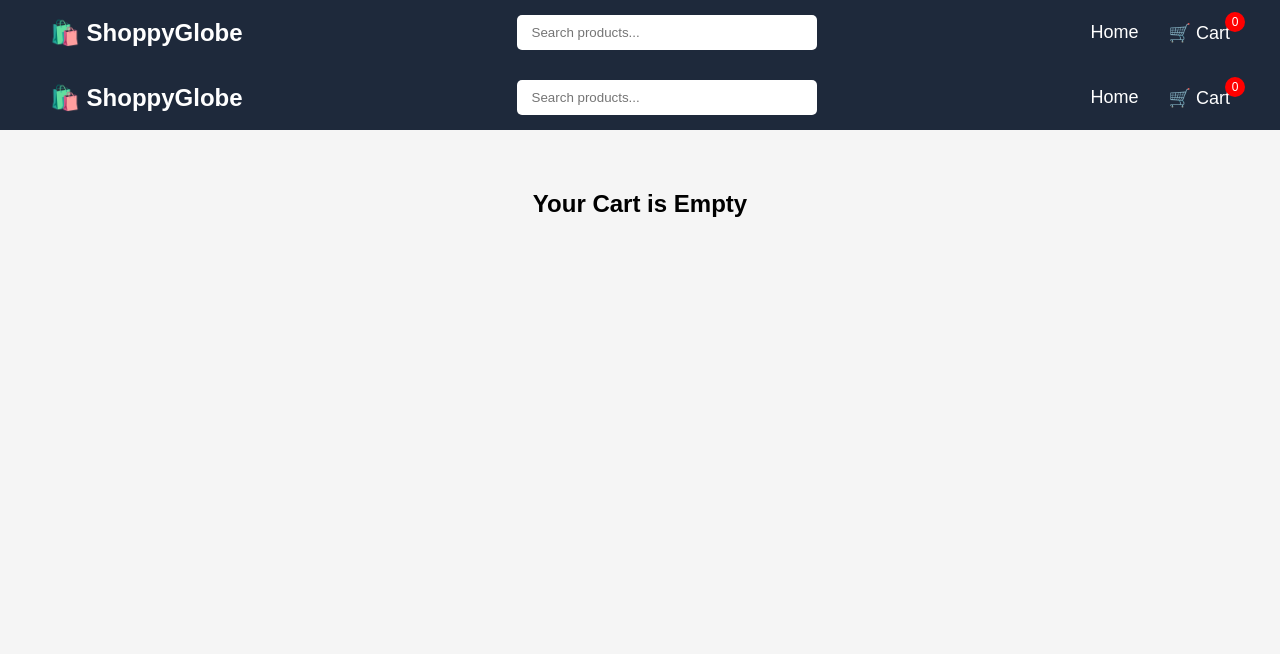
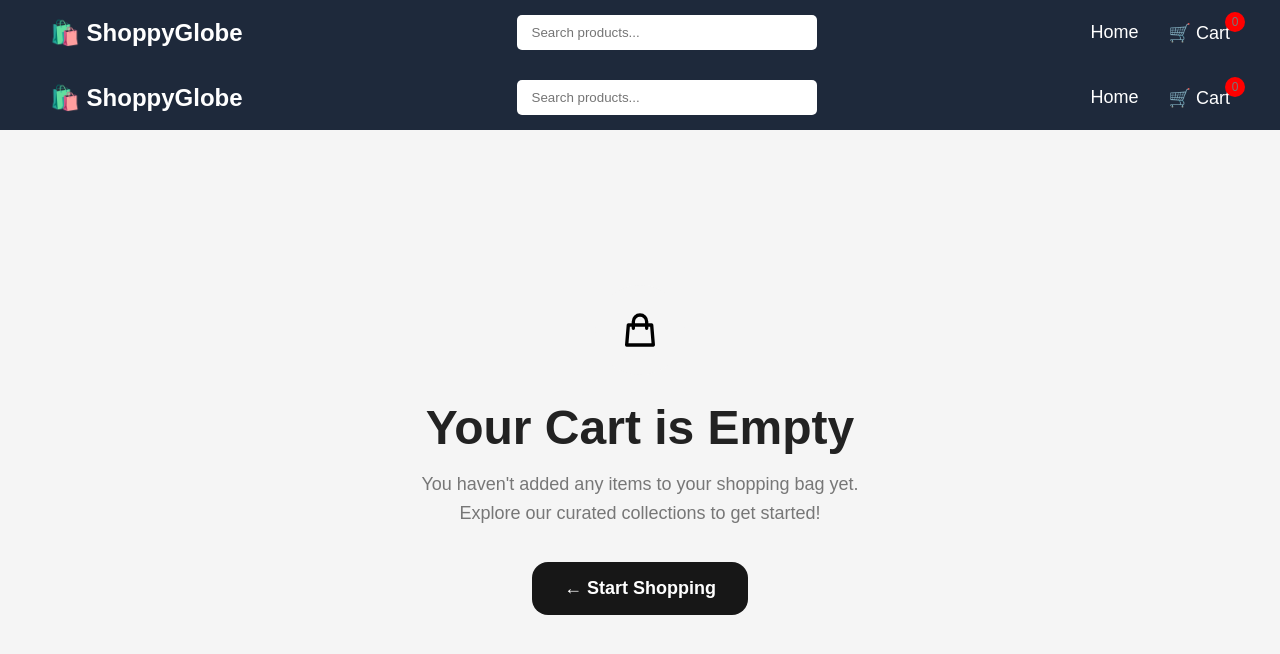
Before and after one commit to Archanasingh27/E-commerce-ShoppyGlobe-, a React (Vite) app: page /cart in a window 1280 px wide. Shown: the top 654 px of the page. Built offline with nearby package versions, Linux system fonts and the light colour scheme.

Commit message:
update css of cart

```diff
--- a/src/components/Cart/Cart.css
+++ b/src/components/Cart/Cart.css
@@ -1,4 +1,4 @@
-.cart-item {
+/* .cart-item {
 
     display: flex;
 
@@ -32,4 +32,266 @@
 
     cursor: pointer;
 
+} */
+
+
+
+ .cart-page {
+  width: 90%;
+  margin: 40px auto;
+
+  display: grid;
+  grid-template-columns: 2fr 1fr;
+  gap: 30px;
 }
+
+.cart-left h1 {
+  font-size: 42px;
+  margin-bottom: 10px;
+}
+
+.cart-count {
+  color: #777;
+  margin-bottom: 30px;
+}
+
+.cart-item {
+  display: flex;
+  align-items: center;
+  gap: 20px;
+
+  background: white;
+
+  padding: 20px;
+
+  margin-bottom: 20px;
+
+  border-radius: 20px;
+
+  box-shadow: 0 4px 15px rgba(0,0,0,.08);
+}
+
+.cart-item img {
+  width: 120px;
+  height: 120px;
+
+  object-fit: cover;
+
+  border-radius: 15px;
+}
+
+.item-info {
+  flex: 1;
+}
+
+.item-info h3 {
+  margin-bottom: 10px;
+  font-size: 22px;
+}
+
+.item-info p {
+  color: #666;
+}
+
+.qty-controls {
+  display: flex;
+  align-items: center;
+
+  gap: 15px;
+
+  background: #f5f5f5;
+
+  padding: 10px 20px;
+
+  border-radius: 50px;
+}
+
+.qty-controls button {
+  border: none;
+  background: none;
+
+  font-size: 20px;
+
+  cursor: pointer;
+}
+
+.item-total {
+  font-size: 22px;
+  font-weight: 700;
+}
+
+.summary-card {
+  background: white;
+
+  padding: 30px;
+
+  border-radius: 20px;
+
+  box-shadow: 0 4px 15px rgba(0,0,0,.08);
+
+  position: sticky;
+  top: 100px;
+}
+
+.summary-card h2 {
+  margin-bottom: 30px;
+}
+
+.summary-row {
+  display: flex;
+  justify-content: space-between;
+
+  margin-bottom: 20px;
+
+  color: #555;
+}
+
+.summary-total {
+  display: flex;
+  justify-content: space-between;
+
+  font-size: 24px;
+
+  font-weight: 700;
+
+  margin: 25px 0;
+}
+
+.checkout-btn {
+  width: 100%;
+
+  padding: 16px;
+
+  border: none;
+
+  border-radius: 12px;
+
+  background: #111;
+
+  color: white;
+
+  font-size: 18px;
+
+  cursor: pointer;
+
+  transition: .3s;
+}
+
+.checkout-btn:hover {
+  background: #222;
+}
+
+.remove-btn {
+    border: none;
+    background: transparent;
+
+    color: #9ca3af;
+
+    font-size: 18px;
+
+    cursor: pointer;
+
+    transition: all 0.3s ease;
+}
+
+.remove-btn:hover {
+    color: #ef4444;
+    transform: scale(1.1);
+}
+
+
+.empty-cart {
+    min-height: 80vh;
+
+    display: flex;
+    flex-direction: column;
+    justify-content: center;
+    align-items: center;
+
+    text-align: center;
+
+    padding: 20px;
+}
+
+.empty-cart-icon {
+    width: 90px;
+    height: 90px;
+
+    border-radius: 50%;
+
+    background: #f5f5f5;
+
+    display: flex;
+    justify-content: center;
+    align-items: center;
+
+    font-size: 40px;
+
+    margin-bottom: 25px;
+}
+
+.empty-cart h1 {
+    font-size: 48px;
+    font-weight: 700;
+
+    margin-bottom: 15px;
+
+    color: #222;
+}
+
+.empty-cart p {
+    max-width: 450px;
+
+    color: #777;
+
+    font-size: 18px;
+
+    line-height: 1.6;
+
+    margin-bottom: 35px;
+}
+
+.start-shopping-btn {
+    background: #171717;
+
+    color: white;
+
+    border: none;
+
+    padding: 16px 32px;
+
+    border-radius: 16px;
+
+    font-size: 18px;
+
+    font-weight: 600;
+
+    cursor: pointer;
+
+    transition: all 0.3s ease;
+}
+
+.start-shopping-btn:hover {
+    transform: translateY(-3px);
+
+    background: #000;
+
+    box-shadow: 0 10px 20px rgba(0, 0, 0, 0.15);
+}
+
+
+@media (max-width: 900px) {
+
+  .cart-page {
+    grid-template-columns: 1fr;
+  }
+
+  .summary-card {
+    position: static;
+  }
+
+  .cart-item {
+    flex-direction: column;
+    text-align: center;
+  }
+}
--- a/src/components/Cart/Cart.jsx
+++ b/src/components/Cart/Cart.jsx
@@ -1,48 +1,139 @@
 import { useSelector } from "react-redux";
 import { Link } from "react-router-dom";
 import CartItem from "./CartItem";
+import "./Cart.css";
+import { HiOutlineShoppingBag } from "react-icons/hi";
 
 function Cart() {
   const cartItems = useSelector((state) => state.cart.cartItems);
 
-  const total = cartItems.reduce(
+  const subtotal = cartItems.reduce(
     (sum, item) => sum + item.price * item.quantity,
     0,
   );
 
+  const shipping = subtotal > 0 ? 9.99 : 0;
+  const tax = subtotal * 0.08;
+  const total = subtotal + shipping + tax;
+
   if (cartItems.length === 0) {
     return (
-      <div
-        style={{
-          textAlign: "center",
-          marginTop: "60px",
-        }}
-      >
-        <h2>Your Cart is Empty</h2>
+      <div className="empty-cart">
+        <div className="empty-cart-icon">
+          <HiOutlineShoppingBag />
+        </div>
+
+        <h1>Your Cart is Empty</h1>
+
+        <p>
+          You haven't added any items to your shopping bag yet. Explore our
+          curated collections to get started!
+        </p>
+
+        <Link to="/">
+          <button className="start-shopping-btn">← Start Shopping</button>
+        </Link>
       </div>
     );
   }
 
+
   return (
-    <div
-      style={{
-        width: "80%",
-        margin: "30px auto",
-      }}
-    >
-      {cartItems.map((item) => (
-        <CartItem key={item.id} item={item} />
-      ))}
+    <div className="cart-page">
+      <div className="cart-left">
+        <h1>Shopping Cart</h1>
 
-      <hr />
+        <p className="cart-count">
+          You have {cartItems.length} item(s) in your cart.
+        </p>
 
-      <h2>Total : ${total.toFixed(2)}</h2>
+        {cartItems.map((item) => (
+          <CartItem key={item.id} item={item} />
+        ))}
+      </div>
 
-      <Link to="/checkout">
-        <button>Proceed to Checkout</button>
-      </Link>
+      <div className="cart-right">
+        <div className="summary-card">
+          <h2>Order Summary</h2>
+
+          <div className="summary-row">
+            <span>Subtotal</span>
+            <span>${subtotal.toFixed(2)}</span>
+          </div>
+
+          <div className="summary-row">
+            <span>Shipping</span>
+            <span>${shipping.toFixed(2)}</span>
+          </div>
+
+          <div className="summary-row">
+            <span>Tax (8%)</span>
+            <span>${tax.toFixed(2)}</span>
+          </div>
+
+          <hr />
+
+          <div className="summary-total">
+            <span>Total</span>
+            <span>${total.toFixed(2)}</span>
+          </div>
+
+          <Link to="/checkout">
+            <button className="checkout-btn">Proceed To Checkout →</button>
+          </Link>
+        </div>
+      </div>
     </div>
   );
 }
 
 export default Cart;
+
+// import { useSelector } from "react-redux";
+// import { Link } from "react-router-dom";
+// import CartItem from "./CartItem";
+
+// function Cart() {
+//   const cartItems = useSelector((state) => state.cart.cartItems);
+
+//   const total = cartItems.reduce(
+//     (sum, item) => sum + item.price * item.quantity,
+//     0,
+//   );
+
+//   if (cartItems.length === 0) {
+//     return (
+//       <div
+//         style={{
+//           textAlign: "center",
+//           marginTop: "60px",
+//         }}
+//       >
+//         <h2>Your Cart is Empty</h2>
+//       </div>
+//     );
+//   }
+
+//   return (
+//     <div
+//       style={{
+//         width: "80%",
+//         margin: "30px auto",
+//       }}
+//     >
+//       {cartItems.map((item) => (
+//         <CartItem key={item.id} item={item} />
+//       ))}
+
+//       <hr />
+
+//       <h2>Total : ${total.toFixed(2)}</h2>
+
+//       <Link to="/checkout">
+//         <button>Proceed to Checkout</button>
+//       </Link>
+//     </div>
+//   );
+// }
+
+// export default Cart;
--- a/src/components/Cart/CartItem.jsx
+++ b/src/components/Cart/CartItem.jsx
@@ -5,44 +5,40 @@ import {
   removeFromCart,
 } from "../../redux/cartSlice";
 import "./Cart.css";
+import { FaTrash } from "react-icons/fa";
+
 
 function CartItem({ item }) {
   const dispatch = useDispatch();
 
   return (
     <div className="cart-item">
-      <img src={item.thumbnail} alt={item.title} width="120" />
+      <img src={item.thumbnail} alt={item.title} />
 
-      <div>
+      <div className="item-info">
         <h3>{item.title}</h3>
 
-        <p>${item.price}</p>
+        <p>${item.price} each</p>
+      </div>
 
-        <div>
+      <div className="qty-controls">
         <button onClick={() => dispatch(decreaseQuantity(item.id))}>-</button>
 
-          <span
-            style={{
-              margin: "0 15px",
-            }}
-          >
-            {item.quantity}
-          </span>
+        <span>{item.quantity}</span>
 
         <button onClick={() => dispatch(increaseQuantity(item.id))}>+</button>
       </div>
 
+      <div className="item-total">
+        ${(item.price * item.quantity).toFixed(2)}
+      </div>
+
       <button
+        className="remove-btn"
         onClick={() => dispatch(removeFromCart(item.id))}
-          style={{
-            marginTop: "10px",
-            background: "red",
-            color: "white",
-          }}
       >
-          Remove
+        <FaTrash />
       </button>
-      </div>
     </div>
   );
 }
```
Lines whose indentation alone changed are shown as unchanged.
